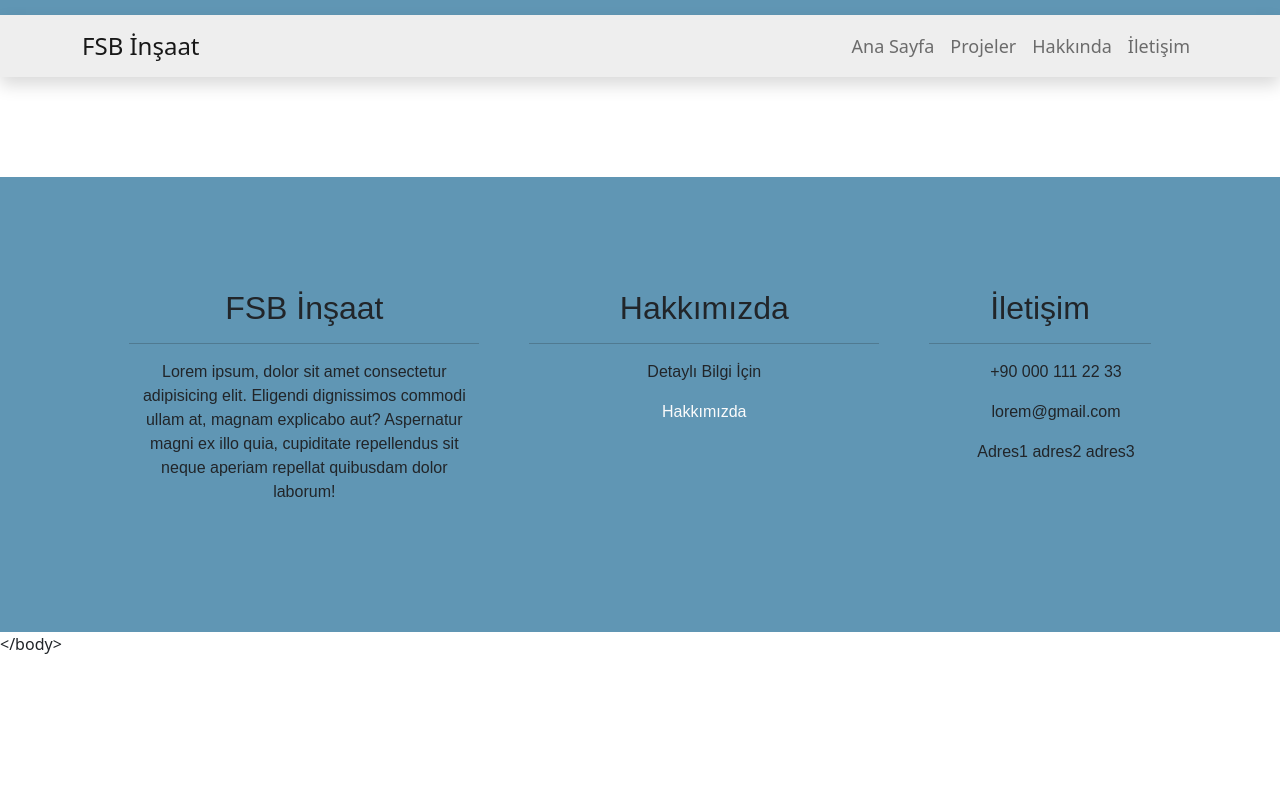
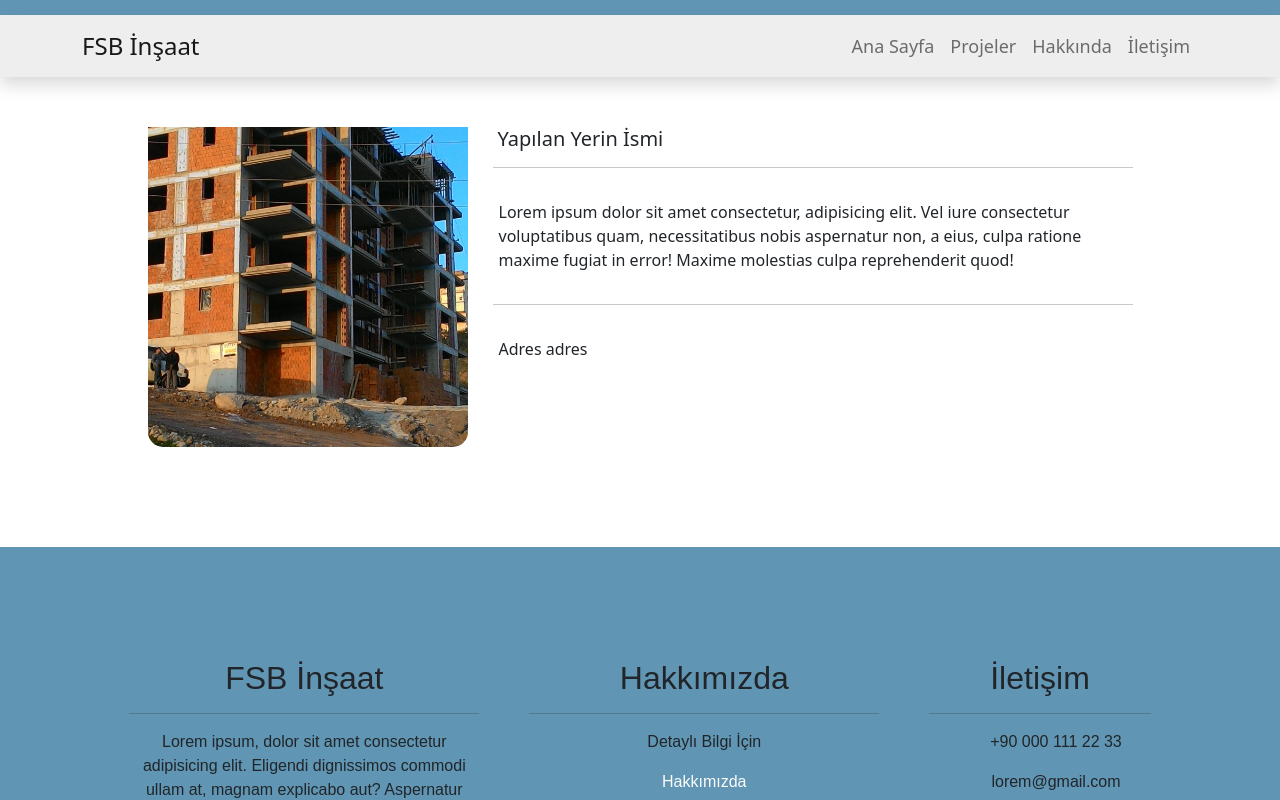
Before and after one commit to Yesarib/FSB, a React (Create React App) app: page /project in a window 1280 px wide. Shown: the top 800 px of the page. Built offline with nearby package versions, Linux system fonts and the light colour scheme.

Commit message:
Projeler sayfasını taslak hali

```diff
--- a/src/App.js
+++ b/src/App.js
@@ -4,6 +4,7 @@ import Home from './pages/Home/Home'
 import About from './pages/About/About'
 import Contact from './pages/Contact/Contact'
 import Footer from './components/Footer/Footer'
+import Project from './pages/Projects/Project';
 
 function App() {
   return (
@@ -15,6 +16,7 @@ function App() {
           <Route path='/' element={<Home />} />
           <Route path='/about' element={<About />} />
           <Route path='/contact' element={<Contact />} />
+          <Route path='/project' element={<Project />} />
         </Routes>
         <Footer />
       </Router>
--- a/src/pages/Contact/Contact.jsx
+++ b/src/pages/Contact/Contact.jsx
@@ -1,8 +1,7 @@
 import React from "react";
-import { Box, Button } from "@mui/material";
+import { Box} from "@mui/material";
 
 const Contact = () => {
-  const address = "St Stephen's Green, Dublin, Ireland";
   const zoom = 16;
 
   const lat = 53.338741;
--- a/src/pages/Projects/Project.jsx
+++ b/src/pages/Projects/Project.jsx
@@ -1,8 +1,30 @@
+import { Box} from '@mui/material'
+import Card from 'react-bootstrap/Card';
 import React from 'react'
 
 const Project = () => {
   return (
-    <div>Project</div>
+    <>
+      <div className='d-flex justify-content-center align-content-center '>
+        <Box>
+          <Card.Img style={{width:'20rem'}} variant="top" src="assets/kaba-insaat.jpg" />
+        </Box>
+        <Box>
+          <div style={{marginLeft:'15px'}}>
+            <h5 style={{marginTop:'50px',marginLeft:'15px'}}>Yapılan Yerin İsmi</h5>
+            <hr style={{marginLeft:'10px'}} />
+            <p style={{}}>Lorem ipsum dolor sit amet consectetur, adipisicing elit. Vel iure consectetur voluptatibus quam, necessitatibus nobis aspernatur non,
+              a eius, culpa ratione maxime fugiat in error! Maxime molestias culpa reprehenderit quod!
+            </p>
+            <hr style={{marginLeft:'10px'}} />
+            <p>Adres adres</p>
+          </div>
+        </Box>
+      </div>
+      <div>
+
+      </div>
+    </>
   )
 }
 
```
